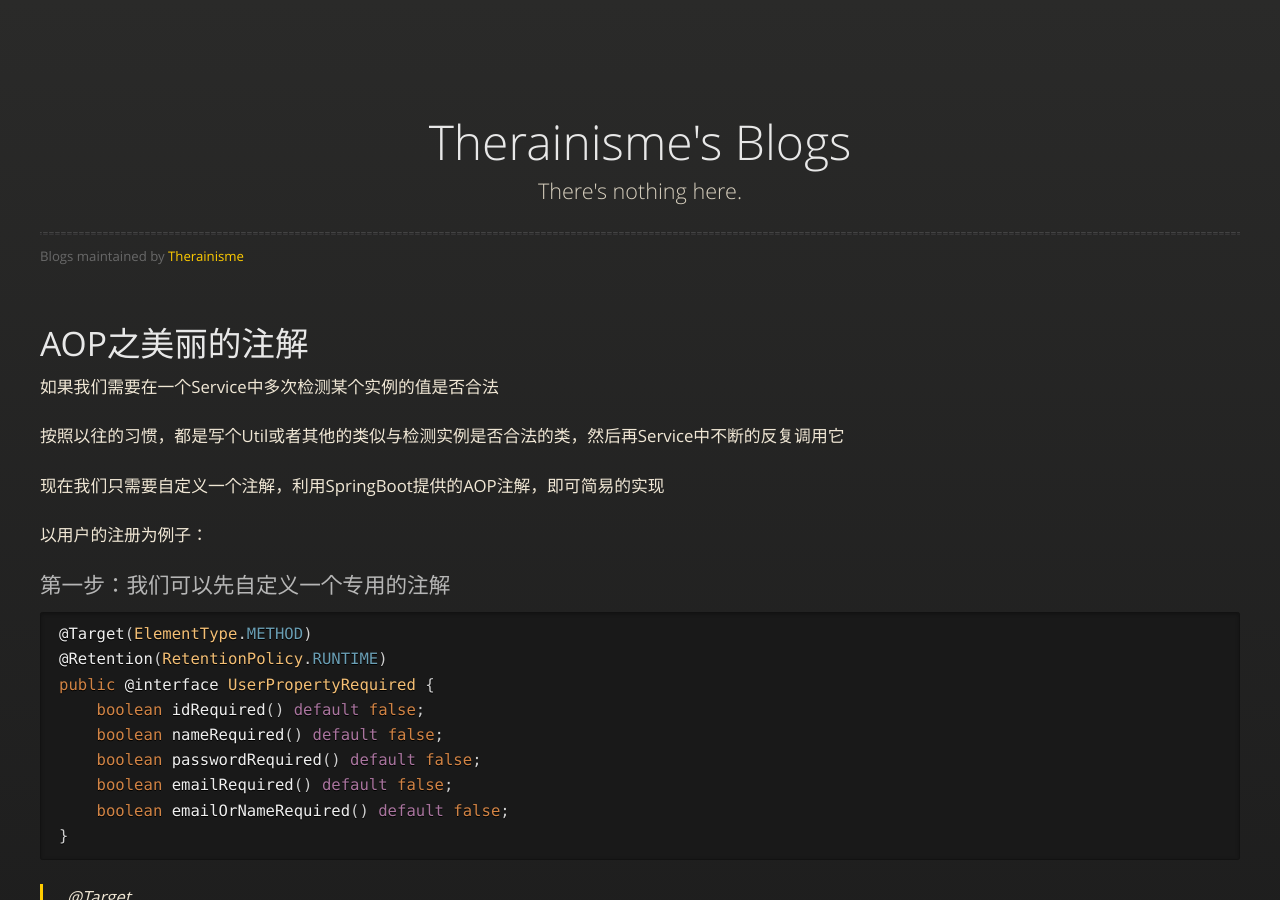
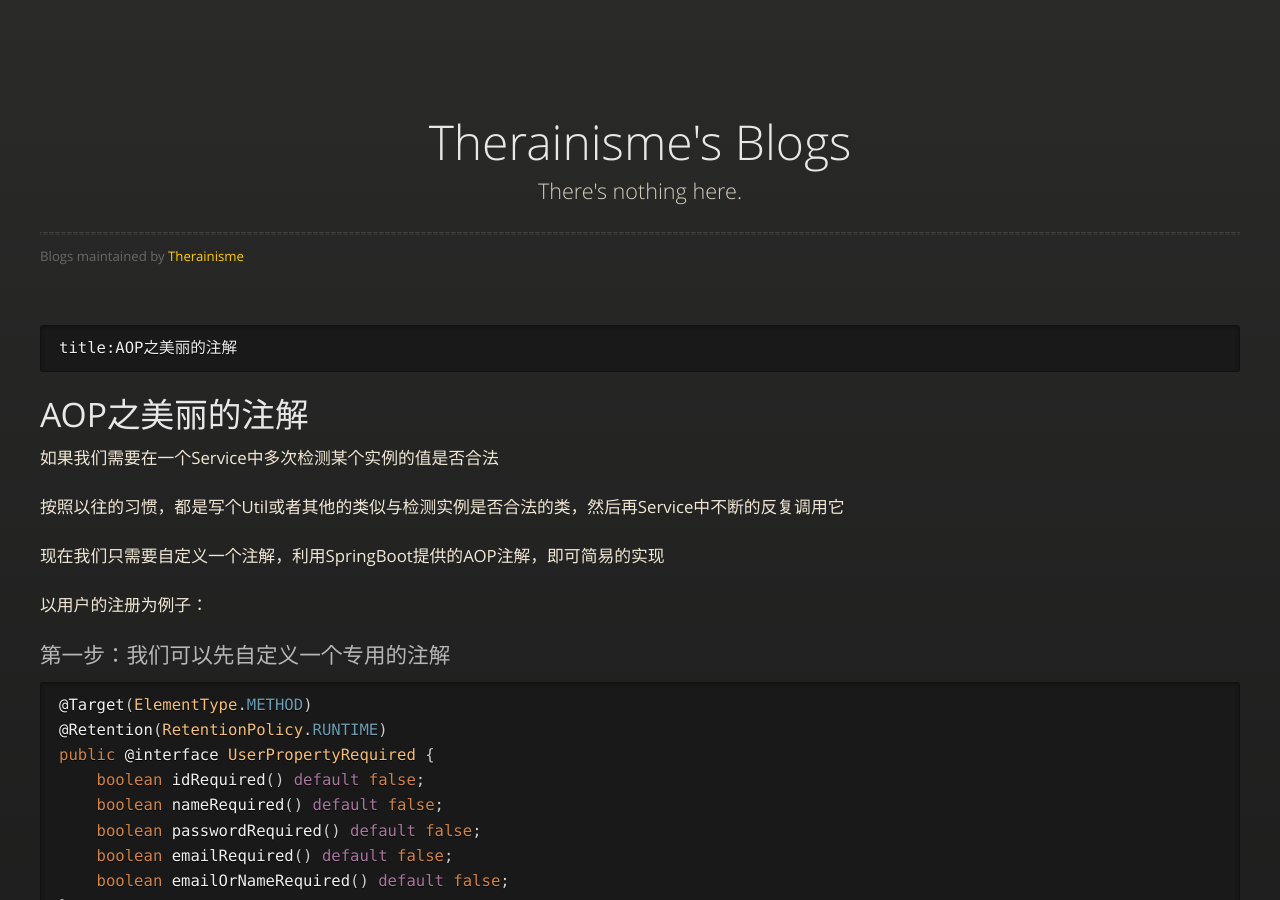
Before and after one commit to Therainisme/blog, a Jekyll site: the page built from docs/java/AOP-1.md, in a window 1280 px wide and 900 px high. Built offline with Jekyll 4.4.1, drawn with Linux system fonts in a browser that asks for light colours; our own code applies the rules of GitHub Pages for plain Markdown files.

Commit message:
Test title

````diff
--- a/docs/java/AOP-1.md
+++ b/docs/java/AOP-1.md
@@ -1,3 +1,7 @@
+```
+title:AOP之美丽的注解
+```
+
 # AOP之美丽的注解
 
 如果我们需要在一个Service中多次检测某个实例的值是否合法
````
